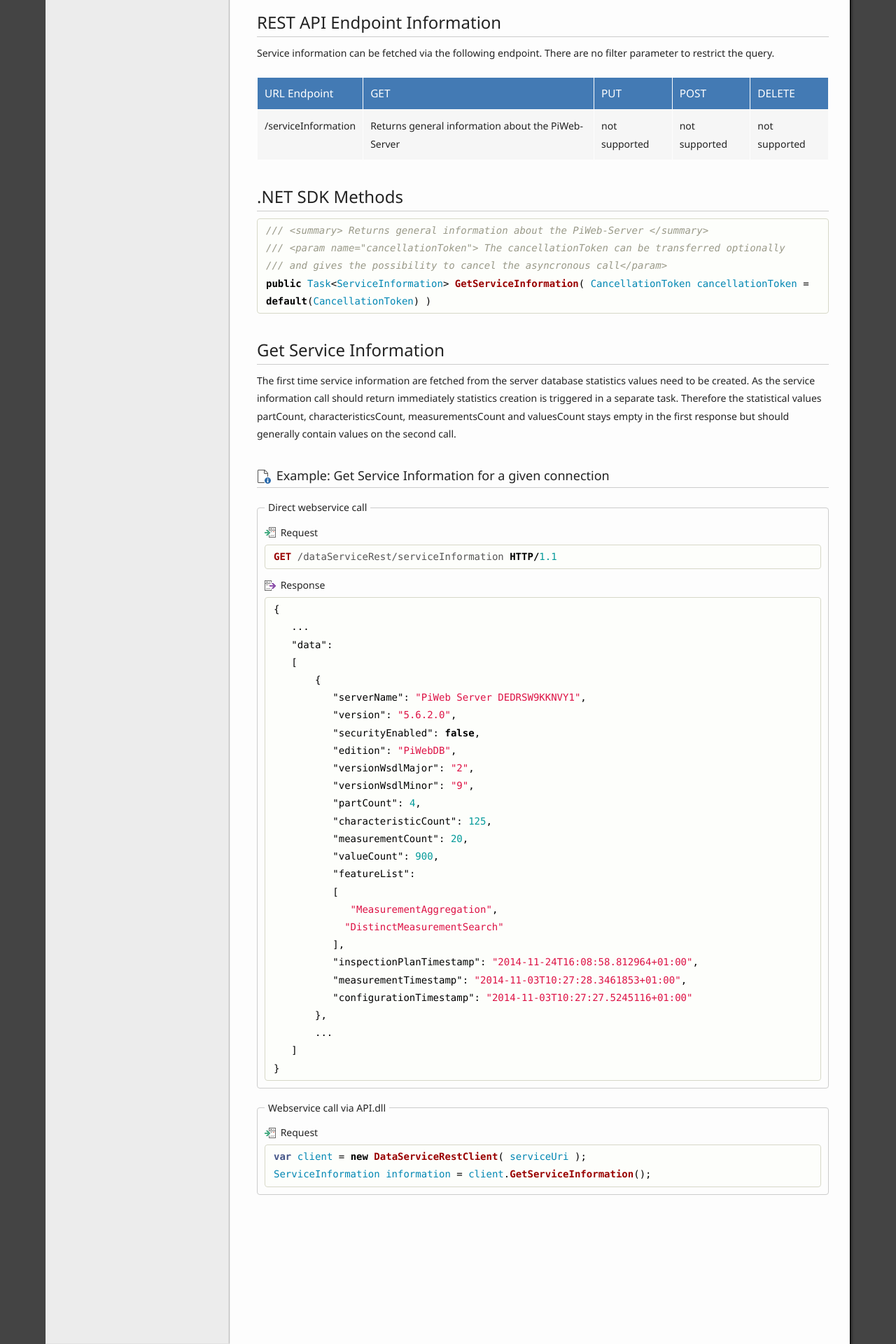
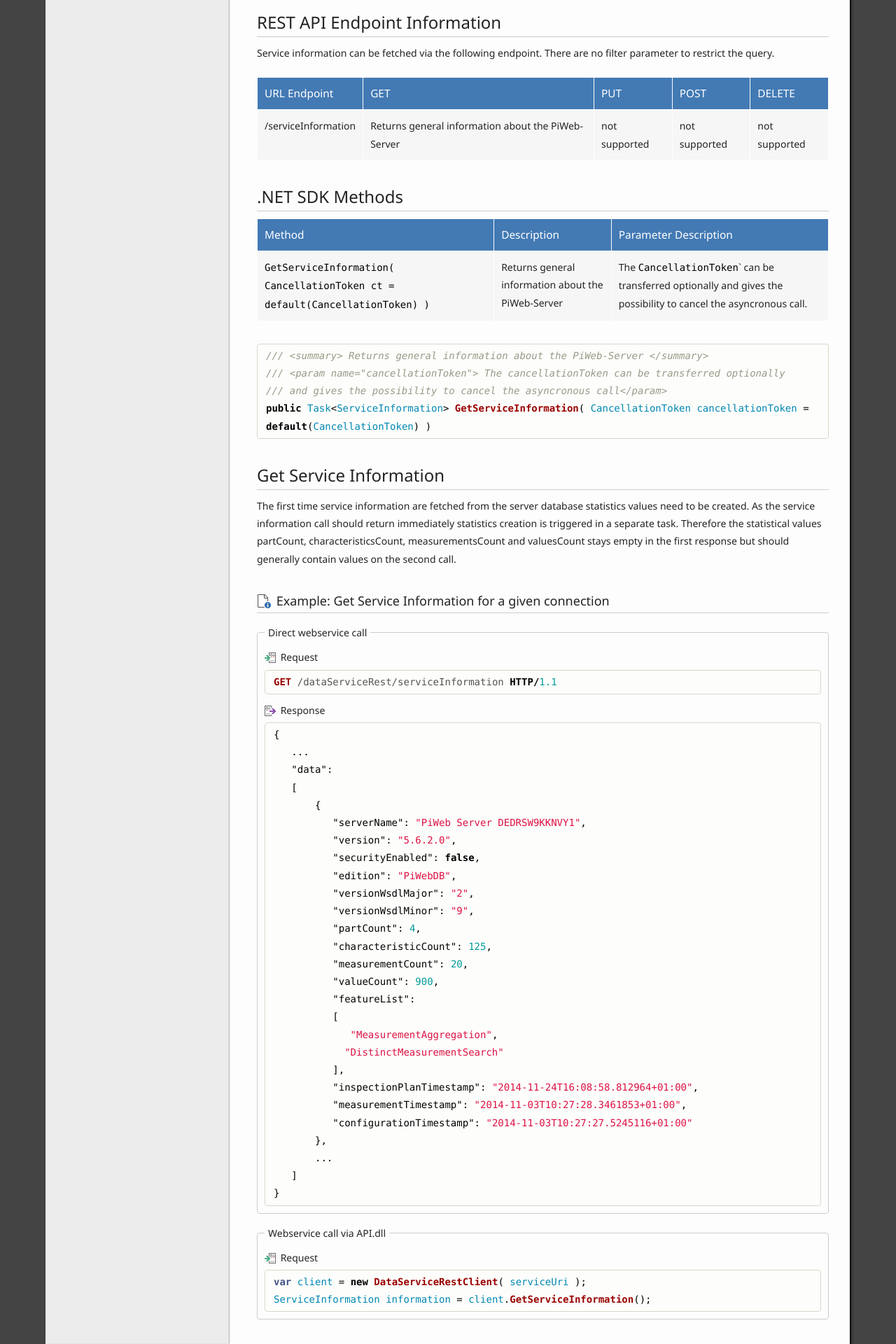
Before and after one commit to ZEISS-PiWeb/PiWeb-Api, a Jekyll site: the page built from _pages/021-serviceinformation.md, in a window 1280 px wide. Shown: the part 1084-3004 px from the top of the page at 70% size. Built offline with Jekyll 4.4.1, drawn with Linux system fonts in a browser that asks for light colours.

Commit message:
Update 021-serviceinformation.md

````diff
--- a/_pages/021-serviceinformation.md
+++ b/_pages/021-serviceinformation.md
@@ -44,6 +44,10 @@
 /serviceInformation | Returns general information about the PiWeb-Server | not supported | not supported | not supported
 
 ## {{page.sections['sdk'] }}
+
+Method | Description | Parameter Description
+-------|-------------|----------------------
+```GetServiceInformation( CancellationToken ct = default(CancellationToken) )``` | Returns general information about the PiWeb-Server | The ``CancellationToken``` can be transferred optionally and gives the possibility to cancel the asyncronous call.
 
 {% highlight csharp %}
 /// <summary> Returns general information about the PiWeb-Server </summary>
````
